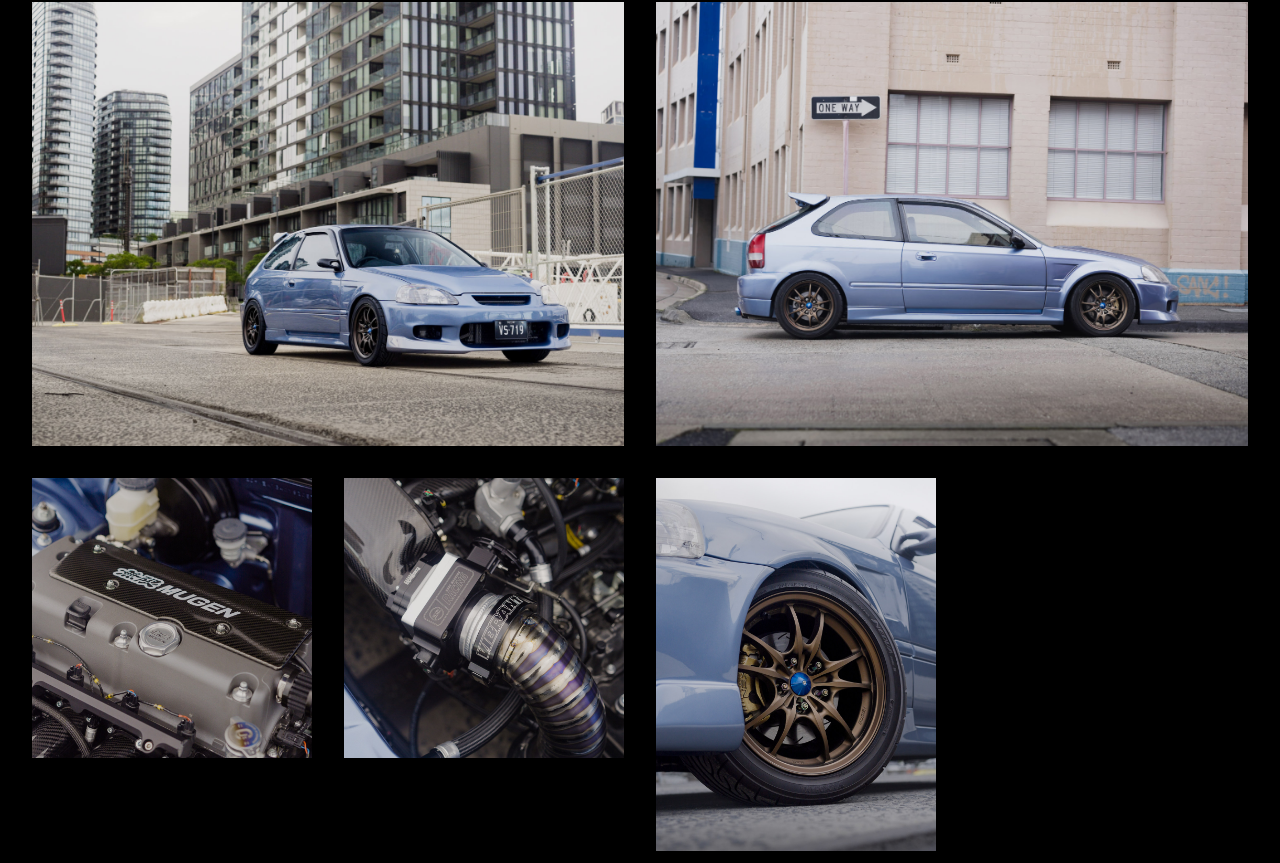
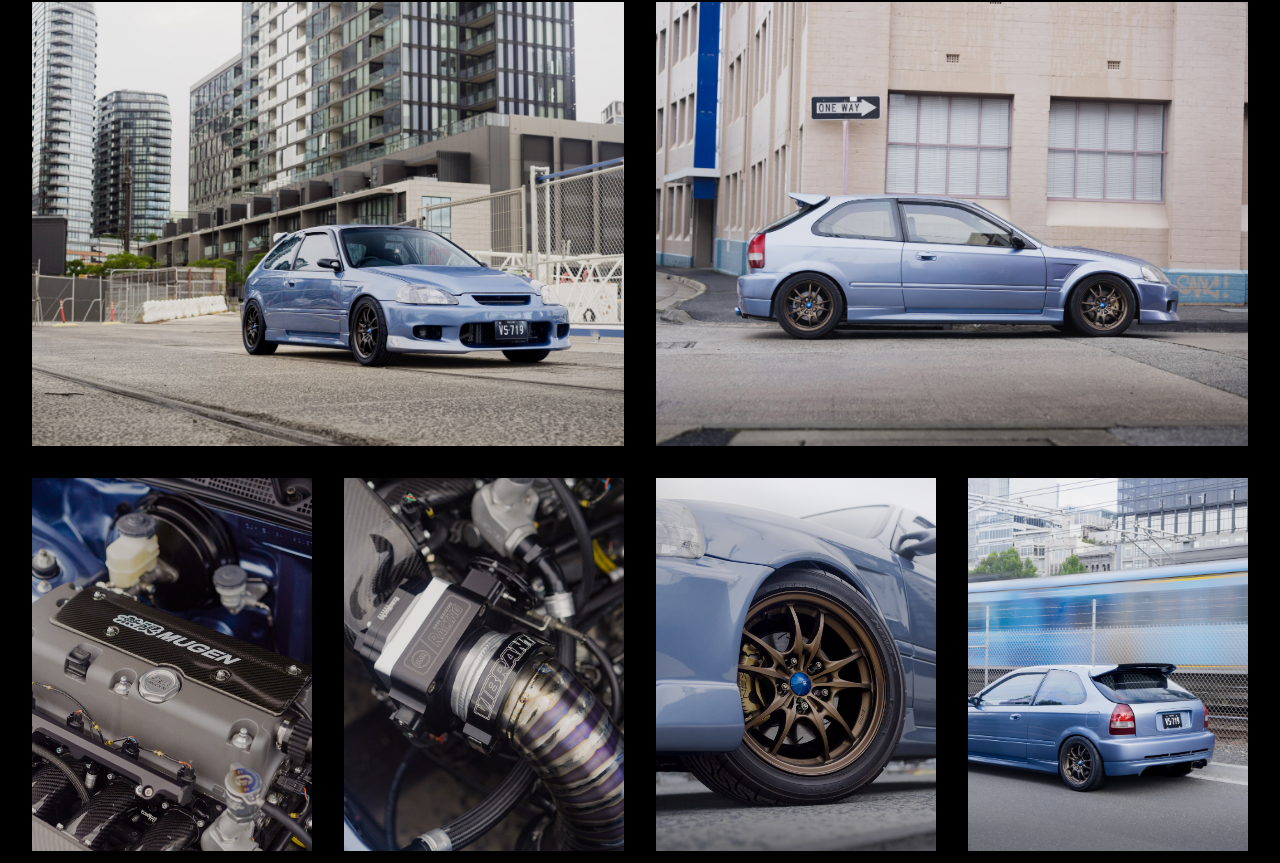
Before and after one commit to ekpk-1/adqMedia, a React (Vite) app: page / in a window 1280 px wide. Shown: the part 1934-2797 px from the top of the page. Built offline with nearby package versions, Linux system fonts and the light colour scheme.

Commit message:
updated showcase gallery

```diff
--- a/src/components/AnimatedRoutes.jsx
+++ b/src/components/AnimatedRoutes.jsx
@@ -2,6 +2,7 @@ import { Routes, Route, useLocation } from "react-router-dom";
 import Layout from "../layouts/Layout";
 import ServicesPage from "../pages/ServicesPage";
 import ShowcasePage from "../pages/ShowcasePage";
+import CommercialPage from "../pages/CommercialPage";
 import { AnimatePresence } from "framer-motion";
 
 function AnimatedRoutes() {
@@ -15,6 +16,7 @@ function AnimatedRoutes() {
             <Route index element={<ShowcasePage />} />
             <Route path="services" element={<ServicesPage />} />
             <Route path="showcase" element={<ShowcasePage />} />
+            <Route path="commercial" element={<CommercialPage />} />
           </Route>
         </Routes>
     </AnimatePresence>
--- a/src/components/GalleryImage.jsx
+++ b/src/components/GalleryImage.jsx
@@ -1,59 +1,42 @@
-import { useState } from 'react';
+import { useImageGallery } from '../hooks/useImageGallery';
 import ImageModal from './ImageModal';
-import { galleryImages } from '../constants/galleryImages';
 import PropTypes from 'prop-types';
 
-const GalleryImage = ({ src: initialSrc, alt: initialAlt, span, id: initialId }) => {
-  const [isModalOpen, setIsModalOpen] = useState(false);
-  const [currentSrc, setCurrentSrc] = useState(initialSrc);
-  const [currentAlt, setCurrentAlt] = useState(initialAlt);
-  const [currentId, setCurrentId] = useState(initialId);
-
-  const handleOpen = () => {
-    setCurrentSrc(initialSrc);
-    setCurrentAlt(initialAlt);
-    setCurrentId(initialId);
-    setIsModalOpen(true);
-  };
-
-  const handleNext = () => {
-    const currentIndex = galleryImages.findIndex(img => img.id === currentId);
-    const nextIndex = (currentIndex + 1) % galleryImages.length;
-    const nextImage = galleryImages[nextIndex];
-    setCurrentSrc(nextImage.src);
-    setCurrentAlt(nextImage.alt);
-    setCurrentId(nextImage.id);
-  };
-
-  const handlePrev = () => {
-    const currentIndex = galleryImages.findIndex(img => img.id === currentId);
-    const prevIndex = currentIndex === 0 ? galleryImages.length - 1 : currentIndex - 1;
-    const prevImage = galleryImages[prevIndex];
-    setCurrentSrc(prevImage.src);
-    setCurrentAlt(prevImage.alt);
-    setCurrentId(prevImage.id);
-  };
+const GalleryImage = ({ src, alt, span, id, images }) => {
+  const imageIndex = images.findIndex(img => img.id === id);
+  const {
+    currentImage,
+    currentIndex,
+    isModalOpen,
+    handleOpen,
+    handleClose,
+    handleNext,
+    handlePrev,
+    totalImages
+  } = useImageGallery(images, imageIndex);
 
   return (
     <>
       <div
         className={`${span} overflow-hidden cursor-zoom-in`}
-        onClick={handleOpen}
+        onClick={() => handleOpen(imageIndex)}
       >
         <img
-          src={initialSrc}
-          alt={initialAlt}
+          src={src}
+          alt={alt}
           className="w-full h-full object-cover hover:scale-105 transition-transform duration-700 ease-in-out"
         />
       </div>
 
       <ImageModal
         isOpen={isModalOpen}
-        onClose={() => setIsModalOpen(false)}
-        imageSrc={currentSrc}
-        imageAlt={currentAlt}
+        onClose={handleClose}
+        imageSrc={currentImage.src}
+        imageAlt={currentImage.alt}
         onNext={handleNext}
         onPrev={handlePrev}
+        currentIndex={currentIndex}
+        totalImages={totalImages}
       />
     </>
   );
@@ -63,7 +46,15 @@ GalleryImage.propTypes = {
   src: PropTypes.string.isRequired,
   alt: PropTypes.string.isRequired,
   span: PropTypes.string,
-  id: PropTypes.string.isRequired
+  id: PropTypes.number.isRequired,
+  images: PropTypes.arrayOf(
+    PropTypes.shape({
+      id: PropTypes.number.isRequired,
+      src: PropTypes.string.isRequired,
+      alt: PropTypes.string.isRequired,
+      span: PropTypes.string.isRequired,
+    })
+  ).isRequired
 };
 
-export default GalleryImage
+export default GalleryImage;
--- /dev/null
+++ b/src/constants/commercialImages.js
@@ -0,0 +1,15 @@
+export const commercialImages = [
+  {
+    id: 1,
+    src: '/commercial/image1.jpg',
+    alt: 'Commercial Image 1',
+    span: 'col-span-4 lg:col-span-6 aspect-[4/3]'
+  },
+  {
+    id: 2,
+    src: '/commercial/image2.jpg',
+    alt: 'Commercial Image 2',
+    span: 'col-span-4 lg:col-span-6 aspect-[4/3]'
+  },
+  // Add more commercial images following the same pattern...
+];
--- a/src/constants/galleryImages.js
+++ b/src/constants/galleryImages.js
@@ -4,96 +4,180 @@ export const galleryImages = [
     id: 1,
     src: '/gallery/n8dawg3.jpg',
     alt: 'Gallery Image 1',
-    span: 'col-span-6 lg:col-span-6 row-start-1 aspect-square row-span-2'
+    span: 'col-span-6 row-start-1 aspect-square row-span-2 max-sm:col-span-12 max-sm:row-span-1'
   },
   {
     id: 2,
     src: '/gallery/n8dawg43.jpg',
     alt: 'Gallery Image 2',
-    span: 'col-span-3 lg:col-span-3 row-start-1 aspect-square'
+    span: 'col-span-3 row-start-1 aspect-square max-sm:col-span-6 max-sm:row-start-2'
   },
   {
     id: 3,
     src: '/gallery/n8dawg45.jpg',
     alt: 'Gallery Image 3',
-    span: 'col-span-3 lg:col-span-3 row-start-2 aspect-square'
+    span: 'col-span-3 row-start-2 aspect-square max-sm:col-span-6 max-sm:row-start-2'
   },
   {
     id: 4,
     src: '/gallery/evoN83.jpg',
     alt: 'Gallery Image 4',
-    span: 'col-span-3 lg:col-span-3 row-start-1 aspect-square'
+    span: 'col-span-3 row-start-1 aspect-square max-sm:col-span-6 max-sm:row-start-3'
   },
   {
     id: 5,
     src: '/gallery/n8dawg42.jpg',
     alt: 'Gallery Image 5',
-    span: 'col-span-3 lg:col-span-3 row-start-2 aspect-square'
+    span: 'col-span-3 row-start-2 aspect-square max-sm:col-span-6 max-sm:row-start-3'
   },
   //YellowEvo row
   {
     id: 6,
     src: '/gallery/evo1.jpg',
     alt: 'Gallery Image 6',
-    span: 'col-span-4 lg:col-span-4 aspect-square'
+    span: 'col-span-4 lg:col-span-4 aspect-square max-sm:col-span-6 '
   },
   {
     id: 7,
     src: '/gallery/evo4.jpg',
     alt: 'Gallery Image 7',
-    span: 'col-span-4 lg:col-span-4 aspect-square'
+    span: 'col-span-4 lg:col-span-4 aspect-square max-sm:col-span-12 max-sm:row-start-4'
   },
   {
     id: 8,
     src: '/gallery/evo5.jpg',
     alt: 'Gallery Image 8',
-    span: 'col-span-4 lg:col-span-4 aspect-square'
+    span: 'col-span-4 lg:col-span-4 aspect-square max-sm:col-span-6 max-sm:row-start-5'
   },
   //EK
   {
     id: 9,
     src: '/gallery/ek5.jpg',
     alt: 'Gallery Image 9',
-    span: 'col-span-4 lg:col-span-6 aspect-[4/3]'
+    span: 'col-span-4 lg:col-span-6 aspect-[4/3] max-sm:col-span-12'
   },
   {
     id: 10,
     src: '/gallery/ek4.jpg',
     alt: 'Gallery Image 10',
-    span: 'col-span-4 lg:col-span-6 aspect-[4/3]'
+    span: 'col-span-4 lg:col-span-6 aspect-[4/3] max-sm:col-span-12'
   },
   {
     id: 11,
     src: '/gallery/ekBay2.jpg',
     alt: 'Gallery Image 11',
-    span: 'col-span-4 lg:col-span-3 aspect-square'
+    span: 'col-span-4 lg:col-span-3 aspect-[3/4] max-sm:col-span-6 max-sm:row-start-9'
   },
   {
     id: 12,
     src: '/gallery/ekBay1.jpg',
     alt: 'Gallery Image 12',
-    span: 'col-span-4 lg:col-span-3 aspect-square'
+    span: 'col-span-4 lg:col-span-3 aspect-[3/4] max-sm:col-span-6 max-sm:row-start-9'
   },
   {
     id: 13,
     src: '/gallery/ek2.jpg',
     alt: 'Gallery Image 13',
-    span: 'col-span-4 lg:col-span-3 aspect-[3/4]'
+    span: 'col-span-4 lg:col-span-3 aspect-[3/4] max-sm:col-span-6 max-sm:row-start-8'
+  },
+  {
+    id: 14,
+    src: '/gallery/ek3.jpg',
+    alt: 'Gallery Image 14',
+    span: 'col-span-4 lg:col-span-3 aspect-[3/4] max-sm:col-span-6 max-sm:row-start-8'
   },
   //chaser
   {
-    id: 14,
+    id: 15,
     src: '/gallery/chaser3.jpg',
-    alt: 'Gallery Image 14',
-    span: 'col-span-4 lg:col-span-8 aspect-[4/3]'
+    alt: 'Gallery Image 15',
+    span: 'col-span-4 lg:col-span-8 lg:row-span-2 aspect-[4/3] max-sm:col-span-12 '
   },
   {
-    id: 15,
+    id: 16,
     src: '/gallery/chaser5.jpg',
-    alt: 'Gallery Image 15',
-    span: 'col-span-4 lg:col-span-4 aspect-[4/3]'
+    alt: 'Gallery Image 16',
+    span: 'col-span-4 lg:col-span-4 aspect-[4/3] max-sm:col-span-6'
+  },
+  {
+    id: 17,
+    src: '/gallery/chaser4.jpg',
+    alt: 'Gallery Image 17',
+    span: 'col-span-4 lg:col-span-4 aspect-[4/3] max-sm:col-span-6'
+  },
+  //others
+  {
+    id: 18,
+    src: '/gallery/s2k.jpg',
+    alt: 'Gallery Image 18',
+    span: 'col-span-6 aspect-[4/3] max-sm:col-span-12'
+  },
+  {
+    id: 19,
+    src: '/gallery/r35s.jpg',
+    alt: 'Gallery Image 19',
+    span: 'col-span-6 aspect-[4/3] max-sm:col-span-12'
+  },
+  //86
+  {
+    id: 20,
+    src: '/gallery/861.jpg',
+    alt: 'Gallery Image 20',
+    span: 'col-span-4 lg:col-span-4 aspect-[4/3] max-sm:col-span-12'
+  },
+  {
+    id: 21,
+    src: '/gallery/862.jpg',
+    alt: 'Gallery Image 21',
+    span: 'col-span-4 lg:col-span-4 aspect-[4/3] max-sm:col-span-6'
+  },
+  {
+    id: 22,
+    src: '/gallery/863.jpg',
+    alt: 'Gallery Image 22',
+    span: 'col-span-4 lg:col-span-4 aspect-[4/3] max-sm:col-span-6'
+  },
+  {
+    id: 23,
+    src: '/gallery/864.jpg',
+    alt: 'Gallery Image 23',
+    span: 'col-span-4 lg:col-span-4 aspect-[4/3] max-sm:col-span-6'
+  },
+  {
+    id: 24,
+    src: '/gallery/865.jpg',
+    alt: 'Gallery Image 24',
+    span: 'col-span-4 lg:col-span-4 aspect-[4/3] max-sm:col-span-6'
+  },
+  //jazz
+  {
+    id: 25,
+    src: '/gallery/jazz1.jpg',
+    alt: 'Gallery Image 25',
+    span: 'col-span-4 lg:col-span-4 aspect-[4/3] max-sm:col-span-6'
+  },
+  {
+    id: 26,
+    src: '/gallery/jazz2.jpg',
+    alt: 'Gallery Image 26',
+    span: 'col-span-4 lg:col-span-4 aspect-[4/3] max-sm:col-span-6'
+  },
+  {
+    id: 27,
+    src: '/gallery/jazz3.jpg',
+    alt: 'Gallery Image 27',
+    span: 'col-span-4 lg:col-span-4 aspect-[4/3] max-sm:col-span-6'
+  },
+  {
+    id: 28,
+    src: '/gallery/jazz4.jpg',
+    alt: 'Gallery Image 28',
+    span: 'col-span-4 lg:col-span-4 aspect-[4/3] max-sm:col-span-6'
   },
 
 
 
+
+
+
 ];
--- /dev/null
+++ b/src/hooks/useImageGallery.js
@@ -0,0 +1,38 @@
+import { useState } from 'react';
+
+export const useImageGallery = (images, initialIndex = 0) => {
+  const [isModalOpen, setIsModalOpen] = useState(false);
+  const [currentIndex, setCurrentIndex] = useState(initialIndex);
+
+  const currentImage = images[currentIndex];
+
+  const handleOpen = (index) => {
+    setCurrentIndex(index);
+    setIsModalOpen(true);
+  };
+
+  const handleNext = () => {
+    setCurrentIndex((prevIndex) => (prevIndex + 1) % images.length);
+  };
+
+  const handlePrev = () => {
+    setCurrentIndex((prevIndex) =>
+      prevIndex === 0 ? images.length - 1 : prevIndex - 1
+    );
+  };
+
+  const handleClose = () => {
+    setIsModalOpen(false);
+  };
+
+  return {
+    currentImage,
+    currentIndex,
+    isModalOpen,
+    handleOpen,
+    handleClose,
+    handleNext,
+    handlePrev,
+    totalImages: images.length
+  };
+};
--- /dev/null
+++ b/src/pages/CommercialPage.jsx
@@ -0,0 +1,30 @@
+import { commercialImages } from '../constants/commercialImages';
+import GalleryImage from '../components/GalleryImage';
+
+const CommercialPage = () => {
+  return (
+    <>
+      <div className="h-screen text-white flex justify-center items-center text-heading-1 font-black">
+        <h1 className="text-white">
+          Commercial Projects
+        </h1>
+      </div>
+
+      <section className="min-h-screen bg-black py-24">
+        <div className="container mx-auto px-8">
+          <div className="grid grid-cols-12 gap-8 grid-flow-dense">
+            {commercialImages.map((image) => (
+              <GalleryImage
+                key={image.id}
+                {...image}
+                images={commercialImages}
+              />
+            ))}
+          </div>
+        </div>
+      </section>
+    </>
+  );
+};
+
+export default CommercialPage;
--- a/src/pages/ShowcasePage.jsx
+++ b/src/pages/ShowcasePage.jsx
@@ -24,11 +24,12 @@ const ShowcasePage = () => {
       </div>
       <section className="min-h-screen bg-black py-24">
         <div className="container mx-auto px-8">
-          <div className="grid grid-cols-12 gap-8 grid-flow-dense">
+          <div className="grid grid-cols-12 gap-8 max-sm:gap-4">
             {galleryImages.map((image) => (
               <GalleryImage
                 key={image.id}
                 {...image}
+                images={galleryImages}
               />
             ))}
           </div>
```
Also changed, not shown: src/components/ImageModal.jsx (+26 -2 lines), src/components/Navbar.jsx (+7 -13 lines).
